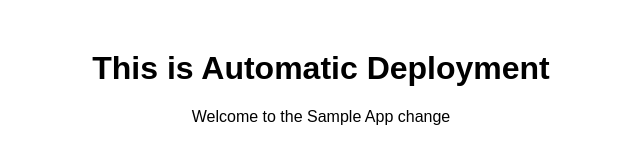
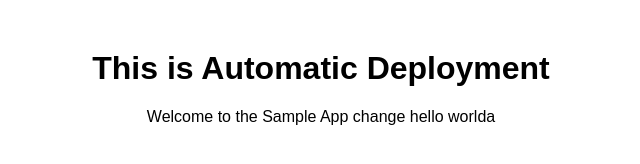
Before and after one commit to samirkoirala/task-five, a plain HTML site: page index.html in a window 1280 px wide. Shown: the whole page, without its empty margins (319-959 px from the left). Drawn offline with Linux system fonts and the light colour scheme.

Commit message:
Update index.html

```diff
--- a/index.html
+++ b/index.html
@@ -14,6 +14,6 @@
 </head>
 <body>
     <h1>This is Automatic Deployment</h1>
-    <p>Welcome to the Sample App change</p>
+    <p>Welcome to the Sample App change hello worlda</p>
 </body>
 </html>
```
